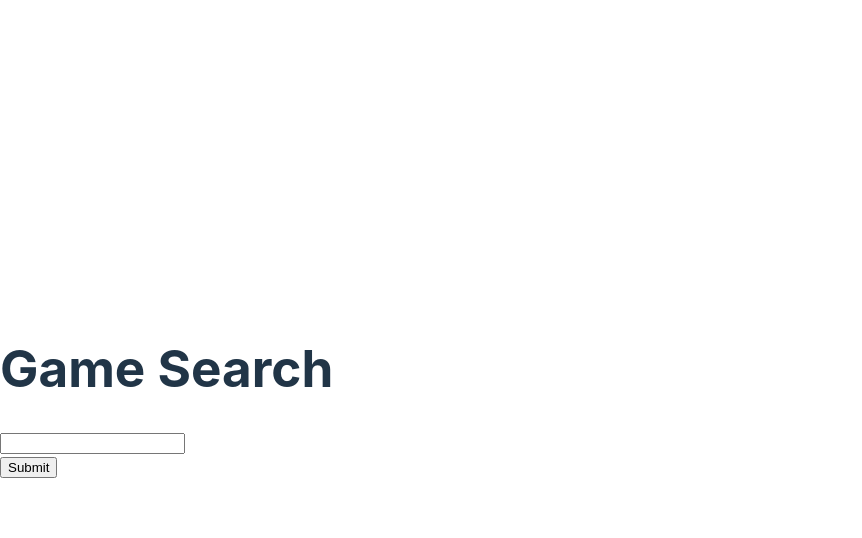
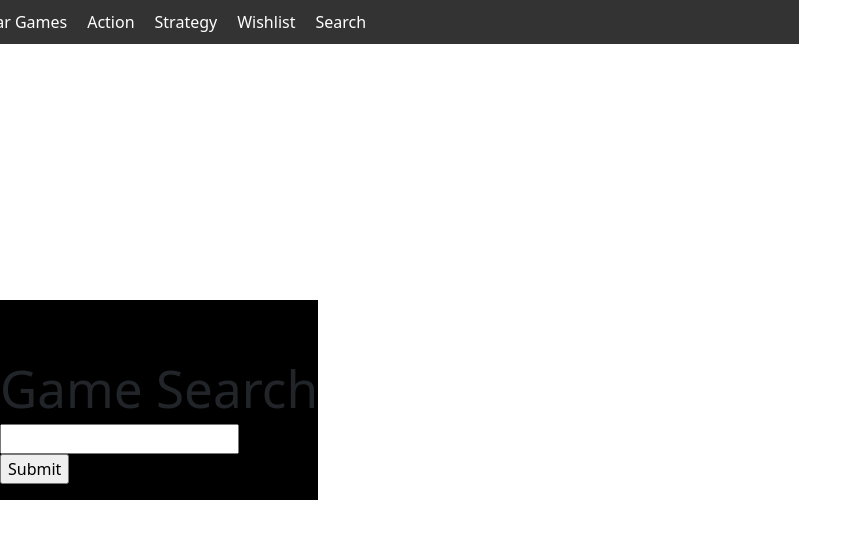
Before and after one commit to kilroyr/Project2, a React (Vite) app: page /search in a window 1280 px wide. Shown: the top 538 px of the page, without its empty margins (0-862 px from the left). Built offline with nearby package versions, Linux system fonts and the light colour scheme.

Commit message:
remove wishlisted items function added, add bootstrap, messed around with css unsuccessfully

```diff
--- a/package.json
+++ b/package.json
@@ -10,6 +10,7 @@
     "preview": "vite preview"
   },
   "dependencies": {
+    "bootstrap": "^5.3.2",
     "react": "^18.2.0",
     "react-dom": "^18.2.0",
     "react-router-dom": "^6.21.0"
--- a/src/App.css
+++ b/src/App.css
@@ -2,22 +2,40 @@
   display: flex;
   justify-content: center;
   align-items: center;
-  /* height: calc(100vh - 7vh); */
+  flex-direction: column;
+  background-color: black;
+}
+
+
+body {
+  color: white;
 }
 
 nav {
   position: fixed;
   top: 0;
   width: 100%;
+  padding: 10px 0;
+  background-color: #333;
+
+
 }
 
 nav ul {
   display: flex;
-  justify-content: center;
+  justify-content: center; /* This will center the nav items */
+  align-items: center;
   padding: 0;
-  width: 50%;
+  list-style: none;
+  width: 100%; /* Take the full width to center content properly */
+  margin: 0;
 }
 
+
+img {
+  max-width: 100%;
+  height: auto;
+}
 
 nav li {
   margin: 0 10px;
@@ -26,6 +44,10 @@ nav li {
 nav a {
   color: white;
   text-decoration: none;
+}
+
+nav a:hover {
+  color: #ddd;
 }
 
 .nav-links {
@@ -37,15 +59,61 @@ nav a {
 }
 
 img {
-  width: 50%;
-  height: 50%;
+  display: flex;
+  flex-direction: column;
+  align-items: center;
+  width: 30%;
 }
 
 .results-container {
-  text-align: center;
+  display: flex;
+  flex-direction: column;
+  align-items: center;
+  width: 100%;
 }
 
 ul {
   list-style: none;
   padding-left: 0;
 }
+
+.game-details,
+.wishlist,
+.search-form,
+.game-list {
+  margin-top: 60px;
+}
+
+.game-details .game,
+.wishlist .game,
+.search-form .game,
+.game-list .game {
+  padding: 20px;
+  margin-bottom: 20px;
+}
+
+.game-details {
+  display: flex;
+  justify-content: center;
+  align-items: center;
+  flex-direction: column;
+  color: whitesmoke;
+  background-color: grey;
+}
+.top-games ul {
+  margin-top: 80px; /* Adjust this value so the content starts below the nav bar */
+  display: flex;
+  justify-content: center;
+  align-items: center;
+  flex-direction: column;
+  width: 100%;
+}
+
+.top-games li {
+  list-style: none;
+  width: 100%; /* Full width to center children */
+  display: flex;
+  justify-content: center; /* Center the game title and image */
+  align-items: center;
+  flex-direction: column;
+}
--- a/src/App.jsx
+++ b/src/App.jsx
@@ -1,4 +1,5 @@
 import './App.css';
+import 'bootstrap/dist/css/bootstrap.min.css';
 import {BrowserRouter as Router, Route, Routes } from 'react-router-dom';
 import TopGames from "./components/TopGames";
 import Search from "./components/Search";
--- a/src/components/Action.jsx
+++ b/src/components/Action.jsx
@@ -14,17 +14,17 @@ const Action = () => {
   }, []);
 
   return (
-    <div>
-      <ul>
+    <div className="game-list">
+     <ul>
         {games.map(game => (
-          <li key={game.id}>
+          <li className="game" key={game.id}>
             <Link to={`/game/${game.slug}`}>
               <h3>{game.name}</h3>
               <img src={game.background_image} alt="game"/>
             </Link>
           </li>
         ))}
-      </ul>
+     </ul>
     </div>
   );
 };
--- a/src/components/GameDetail.jsx
+++ b/src/components/GameDetail.jsx
@@ -54,7 +54,7 @@ const GameDetail = () => {
   if (!game) return <div>Loading...</div>;
 
   return (
-    <div>
+    <div className="game-details">
     <h1>{game.name}</h1>
     <img src={game.background_image} alt={game.name} />
     <p>{game.description}</p>
--- a/src/components/Nav.jsx
+++ b/src/components/Nav.jsx
@@ -10,7 +10,7 @@ const Nav = () => {
   return (
     <nav>
       <ul>
-        <li><Link style={navStyle} to="/">Top Games</Link></li>
+        <li><Link style={navStyle} to="/">Popular Games</Link></li>
         <li><Link style={navStyle} to="/action">Action</Link></li>
         <li><Link style={navStyle} to="/strategy">Strategy</Link></li>
         <li><Link style={navStyle} to="/wishlist">Wishlist</Link></li>
--- a/src/components/Search.jsx
+++ b/src/components/Search.jsx
@@ -37,7 +37,7 @@ const Search = () => {
   }
 
   return (
-    <div className="game-search">
+    <div className="search-form">
     <h1>Game Search</h1>
     <form onSubmit={onSubmit}>
       <input type="text" value={searchTerm} onChange={handleChange}/>
--- a/src/components/TopGames.jsx
+++ b/src/components/TopGames.jsx
@@ -17,7 +17,7 @@ const TopGames = () => {
   }
 
   return (
-    <div>
+    <div className="top-games">
       <ul>
           {games.map(game => (
           <li key={game.id}>
--- a/src/components/WishList.jsx
+++ b/src/components/WishList.jsx
@@ -57,10 +57,9 @@ export default function WishList() {
   };
 
   return (
-    <div>
+     <div className="wishlist">
       {games.map((game) => (
-        <div key={game.id}>
-          <h1>Wishlist</h1>
+        <div className="game" key={game.id}>
           <h2>{game.fields.name}</h2>
           <p>{game.fields.description}</p>
           <img src={game.fields.image} alt={game.fields.name} />
```
Also changed, not shown: 1 other file (tests, documents, lock files or other folders). Lines whose indentation alone changed are shown as unchanged.
